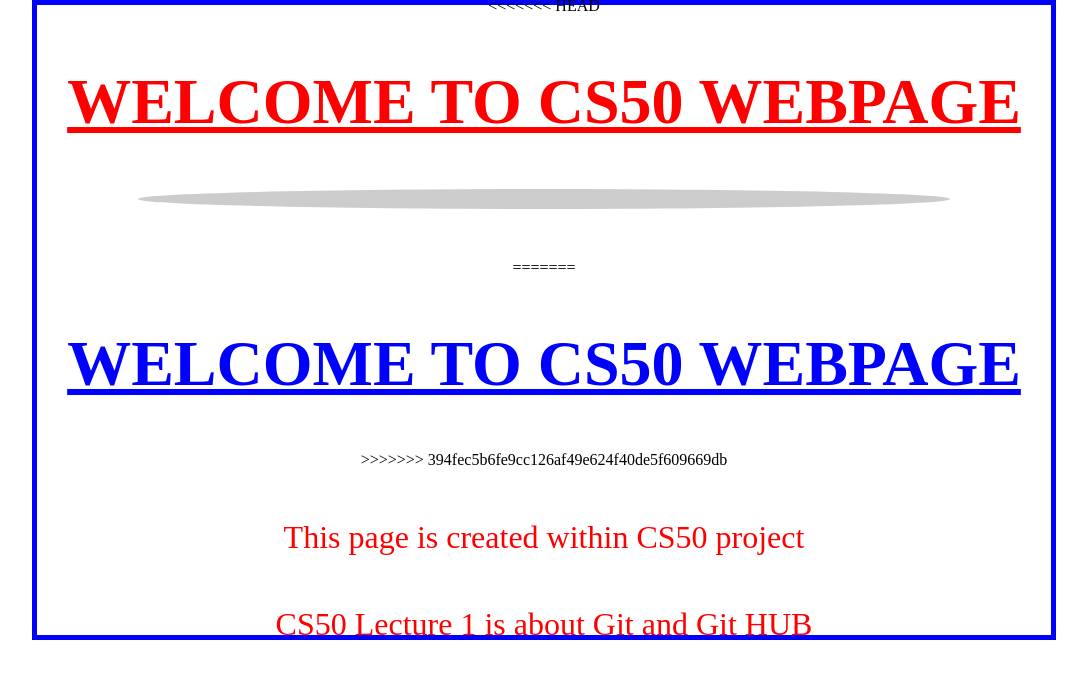
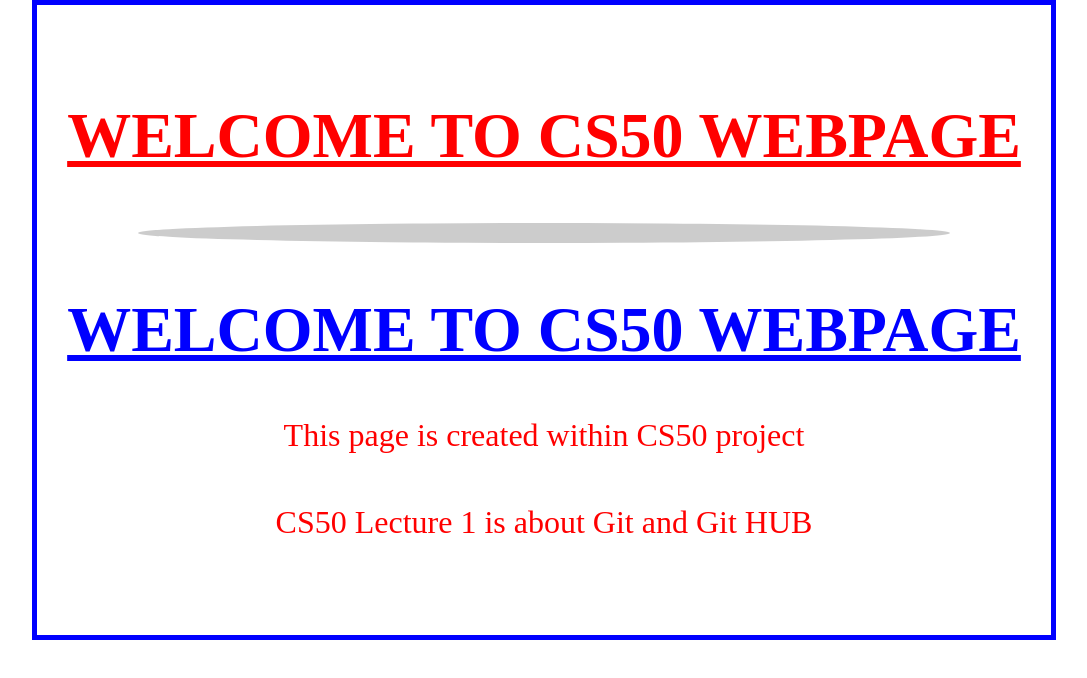
Before and after one commit to JamolhonAhmedov/CS50, a plain HTML site: page hello.html in a window 1280 px wide. Shown: the whole page, without its empty margins (96-1183 px from the left). Drawn offline with Linux system fonts and the light colour scheme.

Commit message:
merger conflict resolved

```diff
--- a/hello.html
+++ b/hello.html
@@ -10,14 +10,12 @@
 
   <div class="page-holder">
 
-<<<<<<< HEAD
   <h1>Welcome to CS50 Webpage</h1>
 
   <div class="line"></div>
 
-=======
   <h1 style="color:blue;">Welcome to CS50 Webpage</h1>
->>>>>>> 394fec5b6fe9cc126af49e624f40de5f609669db
+
   <p>This page is created within CS50 project</p>
   <p>CS50 Lecture 1 is about Git and Git HUB</p>
 
```
